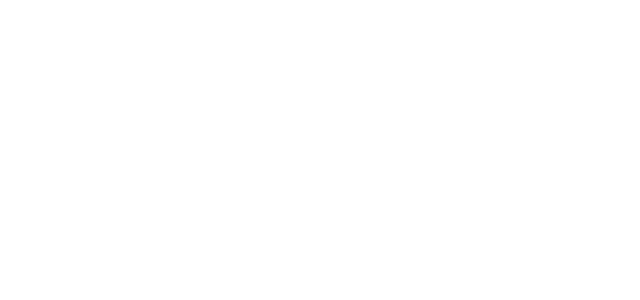
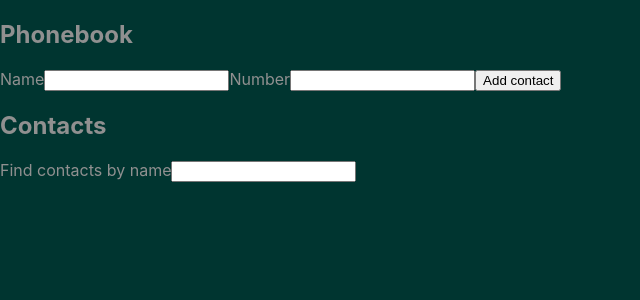
Before and after one commit to Arch819/goit-react-hw-02-phonebook, a React (Create React App) app: page / in a window 1280 px wide. Shown: the top 300 px of the page, without its empty margins (0-640 px from the left). Built offline with nearby package versions, Linux system fonts and the light colour scheme.

Commit message:
task -done

```diff
--- a/package.json
+++ b/package.json
@@ -1,12 +1,14 @@
 {
-  "name": "react-homework-template",
+  "name": "goit-react-hw-02-phonebook",
   "version": "0.1.0",
   "private": true,
-  "homepage": "https://goitacademy.github.io/react-homework-template/",
+  "homepage": "https://Arch819.github.io/goit-react-hw-02-phonebook/",
   "dependencies": {
     "@testing-library/jest-dom": "^5.16.3",
     "@testing-library/react": "^12.1.4",
     "@testing-library/user-event": "^13.5.0",
+    "nanoid": "^4.0.2",
+    "notiflix": "^3.2.6",
     "react": "^18.1.0",
     "react-dom": "^18.1.0",
     "react-scripts": "5.0.1",
--- a/src/components/App.jsx
+++ b/src/components/App.jsx
@@ -1,3 +1,81 @@
-export const App = () => {
-  return <div></div>;
-};
+import { Component } from 'react';
+import { FormAddContact } from './FormAddContact';
+import { Filter } from './Filter';
+import { ContactList } from './ContactList';
+import { nanoid } from 'nanoid';
+import { Report } from 'notiflix';
+
+export class App extends Component {
+  state = {
+    contacts: [],
+    filter: '',
+  };
+
+  addContact = async data => {
+    const identicalContactName = this.state.contacts.some(
+      ({ name }) => data.name === name
+    );
+    // const identicalContactNumber = this.state.contacts.some(
+    //   ({ number }) => data.number === number
+    // );
+    if (identicalContactName) {
+      return Report.warning(
+        'WARNING',
+        `${data.name} is already in contacts`,
+        'ok'
+      );
+    }
+    // if (identicalContactNumber) {
+    //   Confirm.show(
+    //     'Confirmation',
+    //     'This number is already in your contact book.Add anyway?',
+    //     'Yes',
+    //     'No',
+    //     await function okCb() {}
+    //   );
+    // }
+    const contact = {
+      ...data,
+      id: nanoid(),
+    };
+    this.setState(({ contacts }) => ({
+      contacts: [contact, ...contacts],
+    }));
+  };
+
+  deleteContact = contactId => {
+    this.setState(prevState => ({
+      contacts: prevState.contacts.filter(contact => contact.id !== contactId),
+    }));
+  };
+
+  changeFilter = e => {
+    this.setState({ filter: e.currentTarget.value.trim() });
+  };
+
+  getVisibleContacts = () => {
+    const { contacts, filter } = this.state;
+    const normalizedFilter = filter.toLowerCase();
+    return contacts.filter(contact =>
+      contact.name.toLowerCase().includes(normalizedFilter)
+    );
+  };
+
+  render() {
+    const { filter } = this.state;
+    const visibleContacts = this.getVisibleContacts();
+
+    return (
+      <section>
+        <h2>Phonebook</h2>
+        <FormAddContact addContact={this.addContact} />
+        <h2>Contacts</h2>
+        <Filter value={filter} onChange={this.changeFilter} />
+        <ContactList
+          contacts={visibleContacts}
+          onDeleteContact={this.deleteContact}
+        />
+      </section>
+    );
+  }
+}
--- /dev/null
+++ b/src/components/ContactItem/index.jsx
@@ -0,0 +1,18 @@
+import { Component } from 'react';
+
+export class ContactItem extends Component {
+  render() {
+    const {
+      contact: { id, name, number },
+      onDeleteContact,
+    } = this.props;
+    return (
+      <li>
+        {name}: {number}
+        <button type="button" onClick={() => onDeleteContact(id)}>
+          Delete
+        </button>
+      </li>
+    );
+  }
+}
--- /dev/null
+++ b/src/components/ContactList/index.jsx
@@ -0,0 +1,21 @@
+import { ContactItem } from 'components/ContactItem';
+import { Component } from 'react';
+
+export class ContactList extends Component {
+  render() {
+    const { contacts, onDeleteContact } = this.props;
+    return (
+      <ul>
+        {contacts.map(contact => {
+          return (
+            <ContactItem
+              key={contact.id}
+              contact={contact}
+              onDeleteContact={onDeleteContact}
+            />
+          );
+        })}
+      </ul>
+    );
+  }
+}
--- /dev/null
+++ b/src/components/Filter/index.jsx
@@ -0,0 +1,13 @@
+import { Component } from 'react';
+
+export class Filter extends Component {
+  render() {
+    const { value, onChange } = this.props;
+    return (
+      <label>
+        Find contacts by name
+        <input type="text" value={value} onChange={onChange} />
+      </label>
+    );
+  }
+}
--- /dev/null
+++ b/src/components/FormAddContact/index.jsx
@@ -0,0 +1,63 @@
+import { Component } from 'react';
+
+export class FormAddContact extends Component {
+  state = {
+    name: '',
+    number: '',
+  };
+
+  handleChange = ({ target }) => {
+    this.setState({
+      [target.name]: target.value,
+    });
+  };
+
+  handleSubmit = e => {
+    e.preventDefault();
+
+    this.props.addContact({
+      name: this.state.name.trim(),
+      number: this.state.number.trim(),
+    });
+    this.setState({
+      name: '',
+      number: '',
+    });
+  };
+
+  // handleSubmit = e => {
+  //
+  // };
+
+  render() {
+    return (
+      <form onSubmit={this.handleSubmit}>
+        <label>
+          Name
+          <input
+            type="text"
+            name="name"
+            value={this.state.name}
+            onChange={this.handleChange}
+            // pattern="^[a-zA-Zа-яА-Я]+(([' -][a-zA-Zа-яА-Я ])?[a-zA-Zа-яА-Я]*)*$"
+            title="Name may contain only letters, apostrophe, dash and spaces. For example Adrian, Jacob Mercer, Charles de Batz de Castelmore d'Artagnan"
+            required
+          />
+        </label>
+        <label>
+          Number
+          <input
+            type="tel"
+            name="number"
+            value={this.state.number}
+            onChange={this.handleChange}
+            // pattern="\+?\d{1,4}?[-.\s]?\(?\d{1,3}?\)?[-.\s]?\d{1,4}[-.\s]?\d{1,4}[-.\s]?\d{1,9}"
+            title="Phone number must be digits and can contain spaces, dashes, parentheses and can start with +"
+            required
+          />
+        </label>
+        <button type="submit">Add contact</button>
+      </form>
+    );
+  }
+}
--- a/src/index.css
+++ b/src/index.css
@@ -1,4 +1,5 @@
-@import-normalize; /* bring in normalize.css styles */
+@import-normalize;
+/* bring in normalize.css styles */
 
 body {
   margin: 0;
@@ -7,6 +8,8 @@
     sans-serif;
   -webkit-font-smoothing: antialiased;
   -moz-osx-font-smoothing: grayscale;
+  background: #003530;
+  color: #909090;
 }
 
 code {
```
Also changed, not shown: 1 other file (tests, documents, lock files or other folders).
